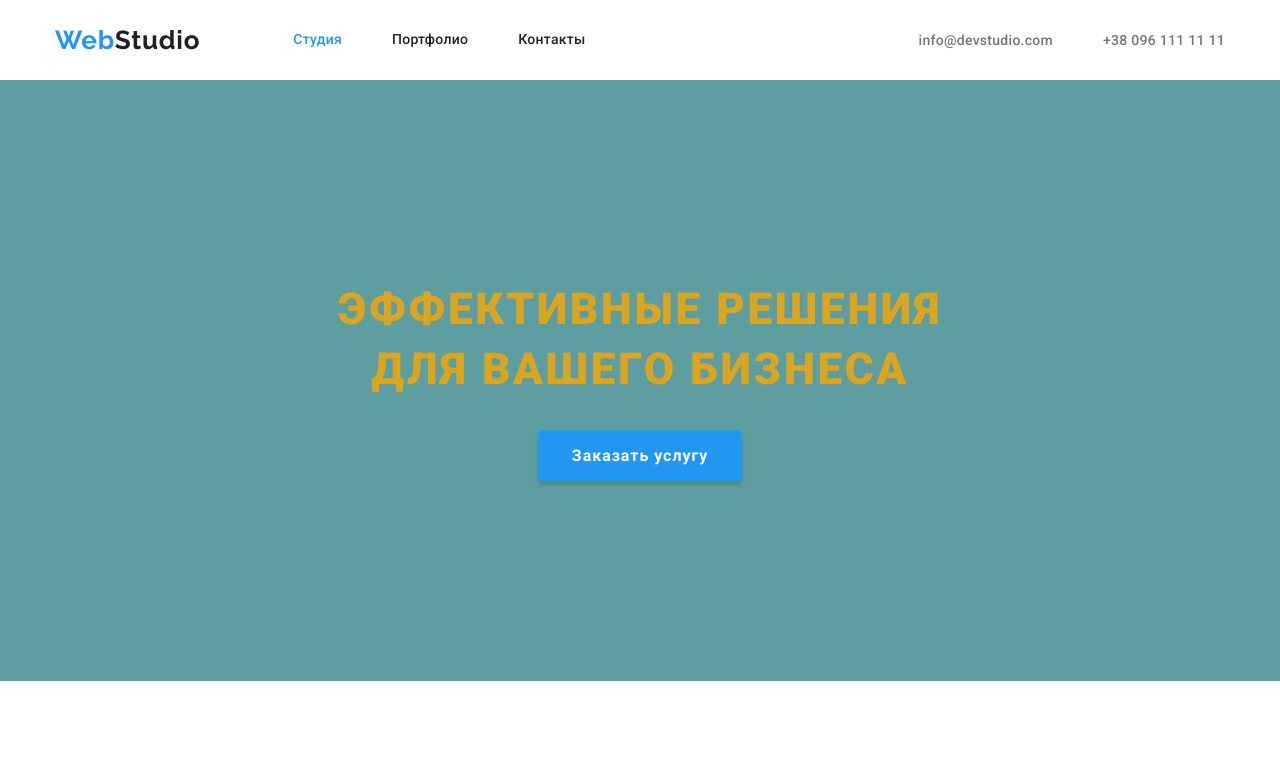
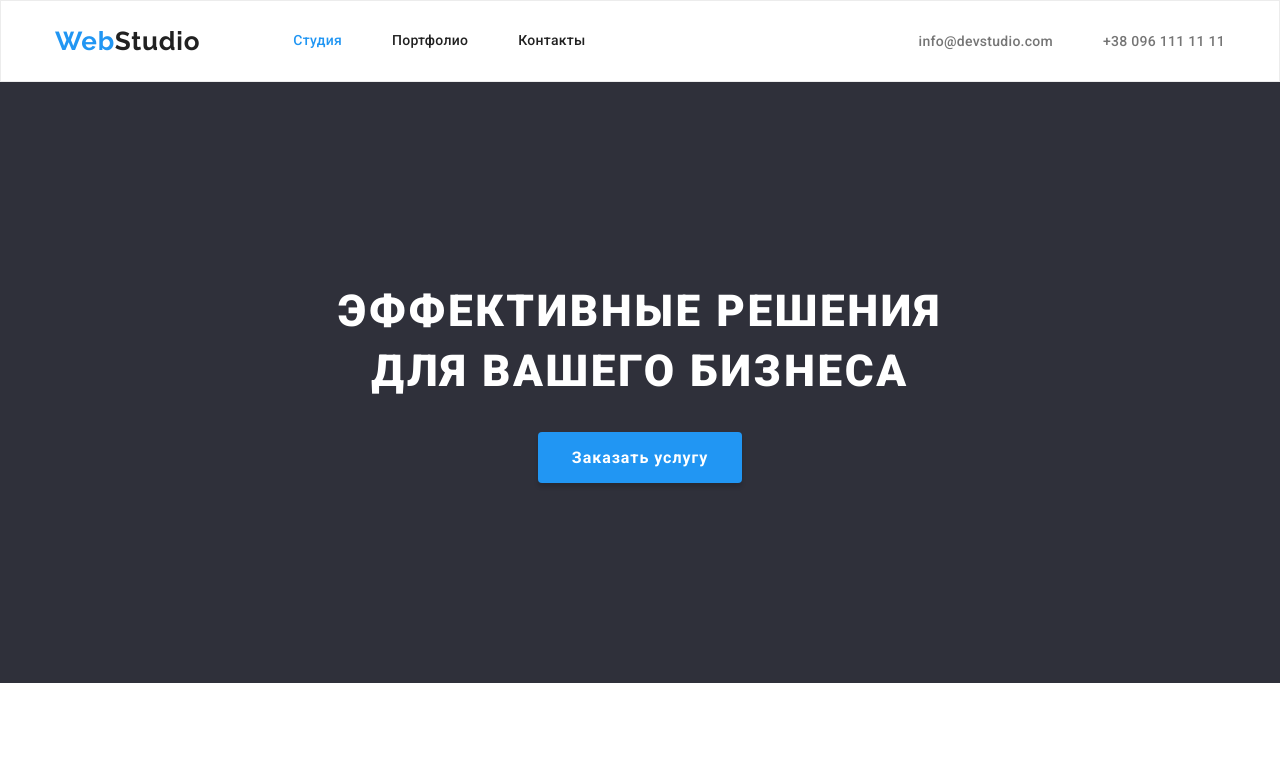
Before and after one commit to MaksymSharpan/goit-markup-hw-03, a plain HTML site: page index.html in a window 1280 px wide. Shown: the top 772 px of the page. Drawn offline with nearby package versions, Linux system fonts and the light colour scheme.

```diff
--- a/css/styles.css
+++ b/css/styles.css
@@ -138,10 +138,10 @@ p {
   color: var(--accent-color);
 }
 
+.page-header {
+  border: 1px solid #ececec;
+}
 /* MAIN */
-/* .page-header {
-  margin-top: 20px;
-} */
 
 .hero {
   text-align: center;
@@ -150,7 +150,7 @@ p {
   padding-bottom: 200px;
   padding-top: 200px;
 
-  background-color: cadetblue;
+  background-color: var(--page-footer-color);
 }
 .button {
   color: #ffffff;
@@ -188,7 +188,7 @@ p {
   letter-spacing: 0.06em;
   text-transform: uppercase;
 
-  color: goldenrod;
+  color: #fff;
 
   margin-top: 0;
   margin-bottom: 30px;
@@ -378,7 +378,7 @@ p {
 .item-company {
   width: 370px;
   justify-content: center;
-
+  border: 1px solid #eeeeee;
   /* outline: 2px solid tomato; */
 
   margin-right: 30px;
```
